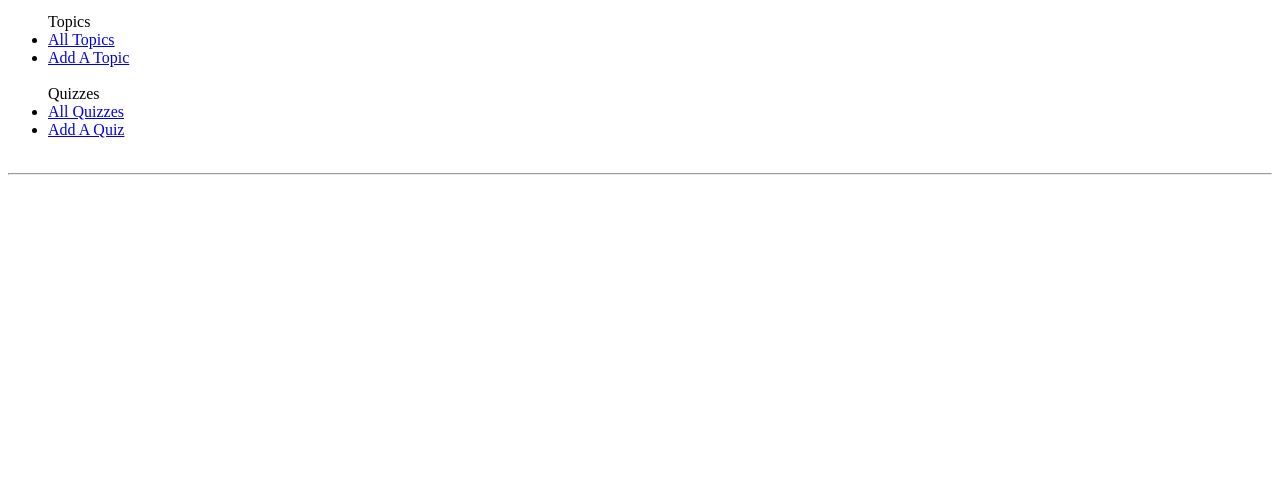
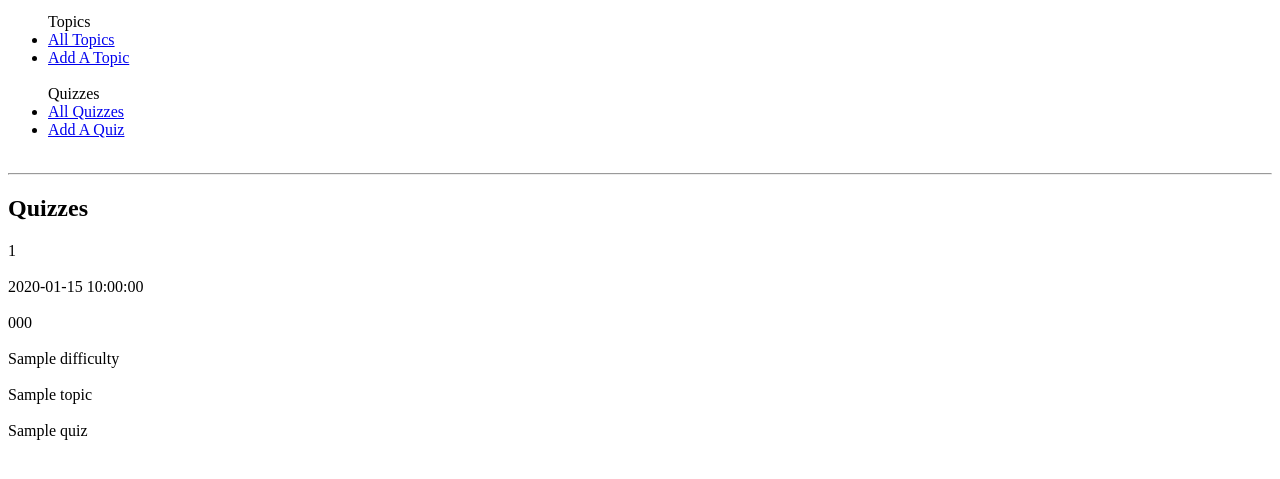
Before and after one commit to Dougmac21/QuizzR, a Flask app: template pub_quiz_app/templates/quizzes/index.html in a window 1280 px wide. Shown: the part 203-682 px from the top of the page. Run offline with Flask 2, Linux system fonts and the light colour scheme; the template is opened without the code that fills it: most values are stand-ins (such as "Sample title", 1, 10 or a date in 2020).

Commit message:
all quizzes outputs from sql to flask

```diff
--- a/pub_quiz_app/console.py
+++ b/pub_quiz_app/console.py
@@ -61,7 +61,7 @@ question_repository.select_all()
 
 quiz_repository.delete_all()
 
-quiz_01 = Quiz("2020-01-01", 5, "EASY", "General Knowledge", [{}, {}, {}, {}, {}])
+quiz_01 = Quiz("2020-01-01", 5, "EASY", "General Knowledge", [])
 quiz_repository.save(quiz_01)
 
 quiz_repository.select_all()
--- a/pub_quiz_app/controllers/quiz_controller.py
+++ b/pub_quiz_app/controllers/quiz_controller.py
@@ -8,14 +8,14 @@ quizzes_blueprint = Blueprint("quizzes", __name__)
 #index
 @quizzes_blueprint.route("/quizzes")
 def all_quizzes():
-    quizzes = quizzes.repository.select_all()
-    return render_template("/quizzes/index.html", quizzes=quizzes)
+    quizzes = quiz_repository.select_all()
+    return render_template("/quizzes/index.html", all_quizzes=quizzes)
 
 #new
 @quizzes_blueprint.route("/quizzes/new")
 def new_quiz():
     all_quizzes = quiz_repository.select_all()
-    return render_template("/quizzes/new.html", all_quizzes=quizzes)
+    return render_template("/quizzes/new.html", quizzes=quizzes)
 
 #create
 @quizzes_blueprint.route("/quizzes", methods=["POST"])
--- a/pub_quiz_app/templates/quizzes/index.html
+++ b/pub_quiz_app/templates/quizzes/index.html
@@ -1,3 +1,62 @@
 {% extends 'base.html' %}
 
-quizzes index page
+{%  block content  %}
+
+
+<h2>Quizzes</h2>
+
+{%  for quiz in all_quizzes  %}
+<div class="id">
+    <div class="content">
+        {{  quiz.id  }}
+    </div>
+</div>
+{%  endfor  %}
+<br>
+
+{%  for quiz in all_quizzes  %}
+<div class="id">
+    <div class="content">
+        {{  quiz.date  }}
+    </div>
+</div>
+{%  endfor  %}
+<br>
+
+{%  for quiz in all_quizzes  %}
+<div class="id">
+    <div class="content">
+        {{  quiz.number_of_questions  }}
+    </div>
+</div>
+{%  endfor  %}
+<br>
+
+{%  for quiz in all_quizzes  %}
+<div class="id">
+    <div class="content">
+        {{  quiz.difficulty  }}
+    </div>
+</div>
+{%  endfor  %}
+<br>
+
+{%  for quiz in all_quizzes  %}
+<div class="id">
+    <div class="content">
+        {{  quiz.topic  }}
+    </div>
+</div>
+{%  endfor  %}
+<br>
+
+{%  for quiz in all_quizzes  %}
+<div class="id">
+    <div class="content">
+        {{  quiz.question_list  }}
+    </div>
+</div>
+{%  endfor  %}
+<br>
+
+{%  endblock  %}
```
